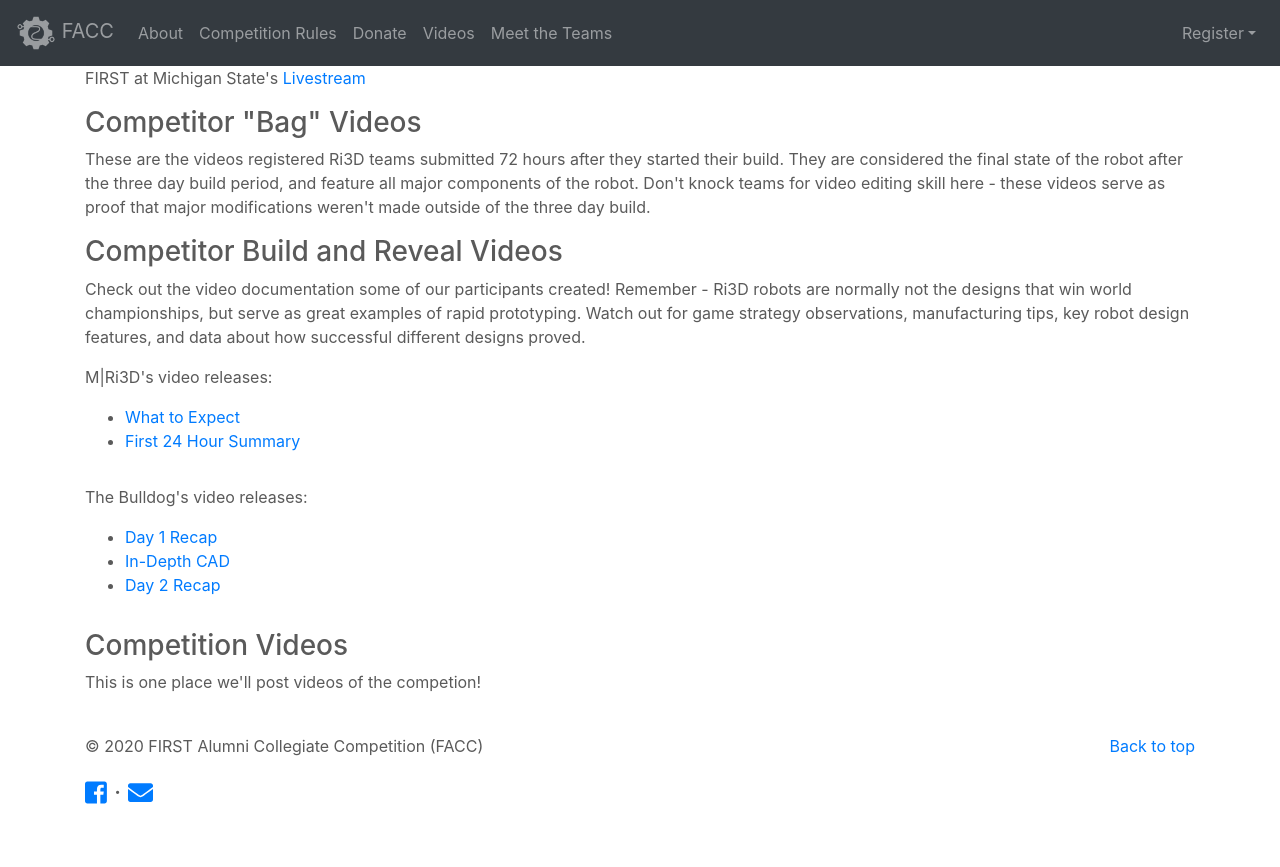
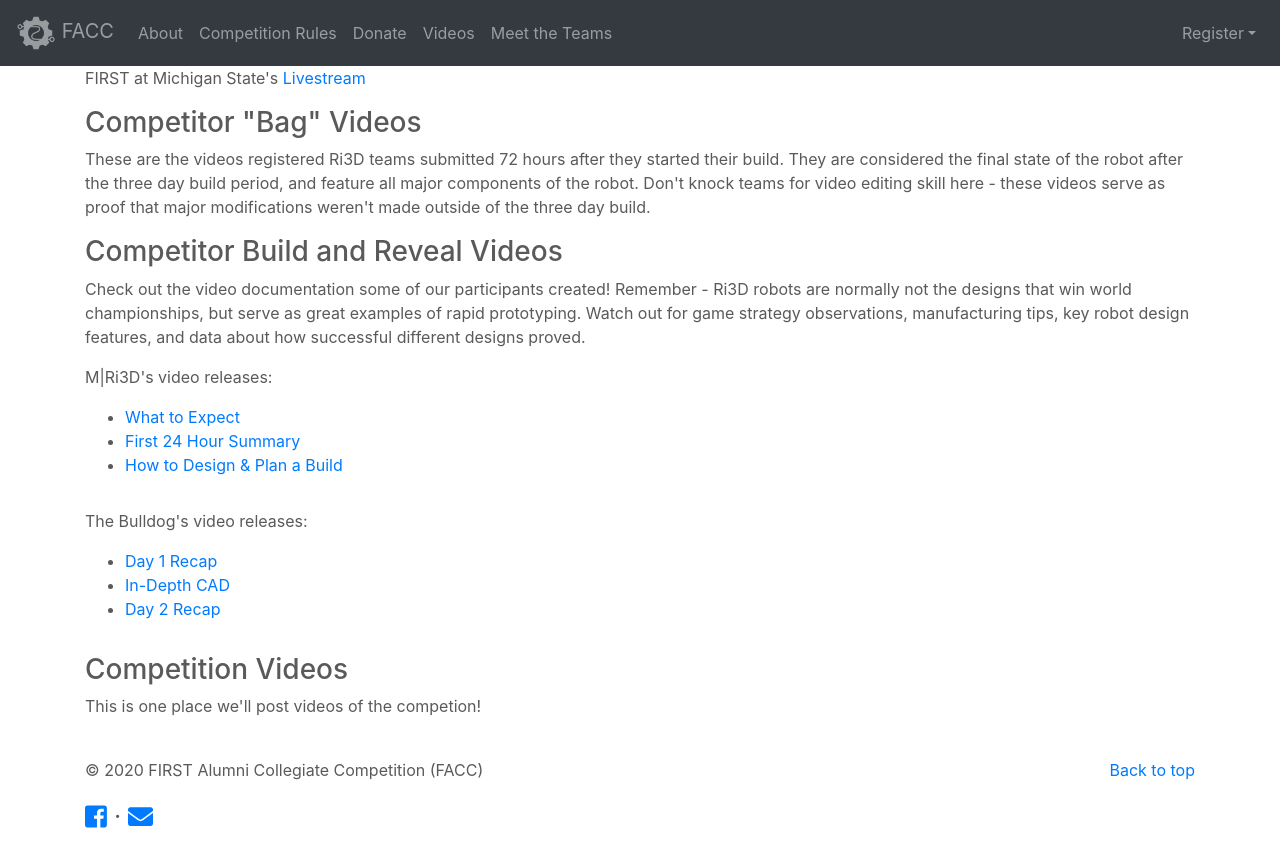
Before and after one commit to FAMNM/facc-website, a Jekyll site: the page built from media.html, in a window 1280 px wide and 900 px high, scrolled down 345 px. Shown: the top 867 px of the window. Built offline with Jekyll 4.4.1, drawn with Linux system fonts in a browser that asks for light colours; nearby versions of some CDN libraries.

Commit message:
Add UofM design video

```diff
--- a/media.html
+++ b/media.html
@@ -94,6 +94,11 @@
                                     First 24 Hour Summary
                                 </a>
                             </li>
+                            <li>
+                                <a href="https://youtu.be/Nis5KBcncSw">
+                                    How to Design & Plan a Build
+                                </a>
+                            </li>
                         </ul>
                     </p>
                     <p>
```
